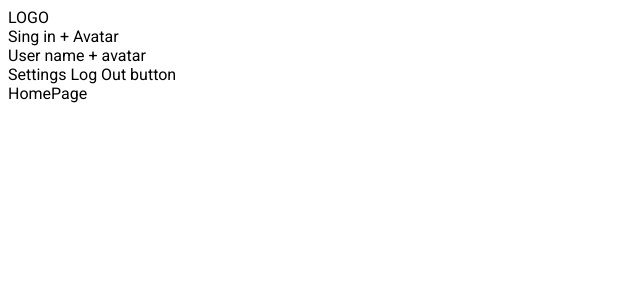
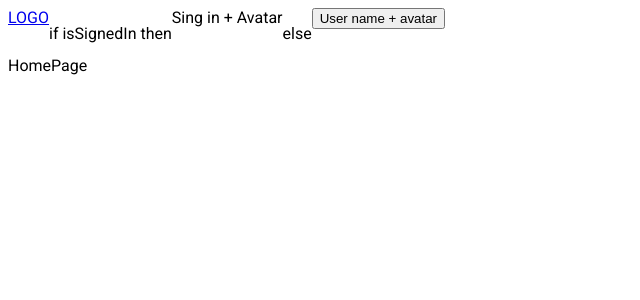
Before and after one commit to ServerIbraimovUa/agua_vivo_app, a React (Vite) app: page /agua_vivo_app/home in a window 1280 px wide. Shown: the top 300 px of the page, without its empty margins (0-640 px from the left). Built offline with nearby package versions, Linux system fonts and the light colour scheme.

Commit message:
Styled component added for Header

```diff
--- a/src/components/Header/Header.tsx
+++ b/src/components/Header/Header.tsx
@@ -2,17 +2,20 @@
 import Logo from "./Logo/Logo";
 import UserAuth from "./UserAuth/UserAuth";
 import UserLogo from "./UserLogo/UserLogo";
-import UserLogoModal from "./UserLogoModal/UserLogoModal";
+import {NavbarContainer} from "../Styles/Header.style.js"
 
 const Header = () => {
   // const isSignedIn = useSelector(selectAuthIsSignedIn);
   // const { pathname } = useLocation();
-  return <div>
-    <Logo/>
+  return <NavbarContainer>
+
+    <Logo />
+    <p>if isSignedIn then</p>
     <UserAuth />
+    <p>else</p>
     <UserLogo />
-    <UserLogoModal/>
-  </div>;
+
+  </NavbarContainer>;
 };
 
 export default Header;
--- a/src/components/Header/Logo/Logo.tsx
+++ b/src/components/Header/Logo/Logo.tsx
@@ -3,7 +3,7 @@
 const Logo = () => {
   return (
     <div>
-      LOGO
+      <a href="/">LOGO</a>
     </div>
   );
 }
--- a/src/components/Header/UserLogo/UserLogo.tsx
+++ b/src/components/Header/UserLogo/UserLogo.tsx
@@ -2,8 +2,9 @@
 
 const UserLogo = () => {
   return (
-    <div>
-      User name + avatar
+      <div>
+          <button>User name + avatar</button>
+
     </div>
   );
 }
--- /dev/null
+++ b/src/components/Styles/Header.style.tsx
@@ -0,0 +1,8 @@
+import styled from "styled-components";
+
+
+export const NavbarContainer = styled.nav`
+width: 100%;
+height: 48px;
+display: flex;
+`
```
